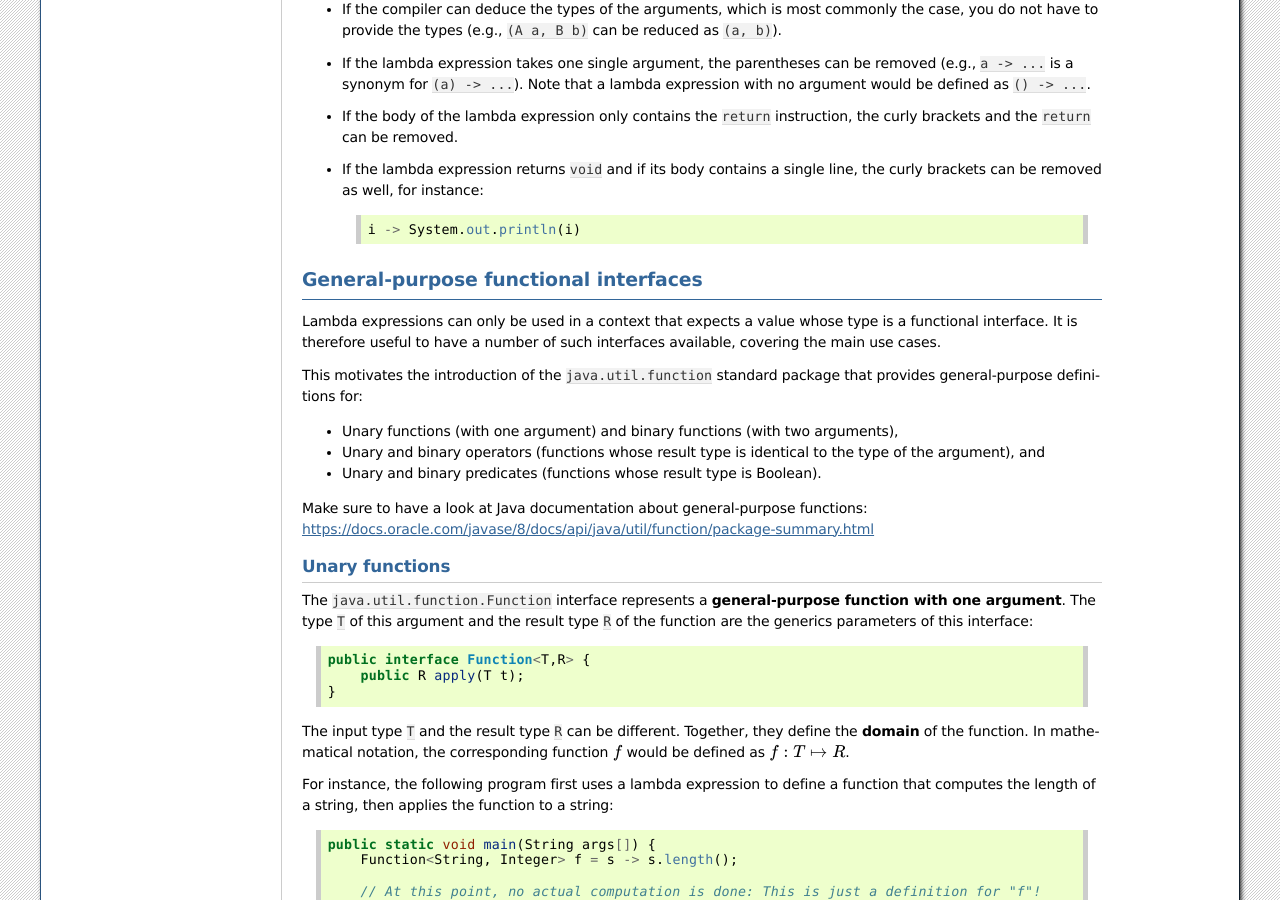
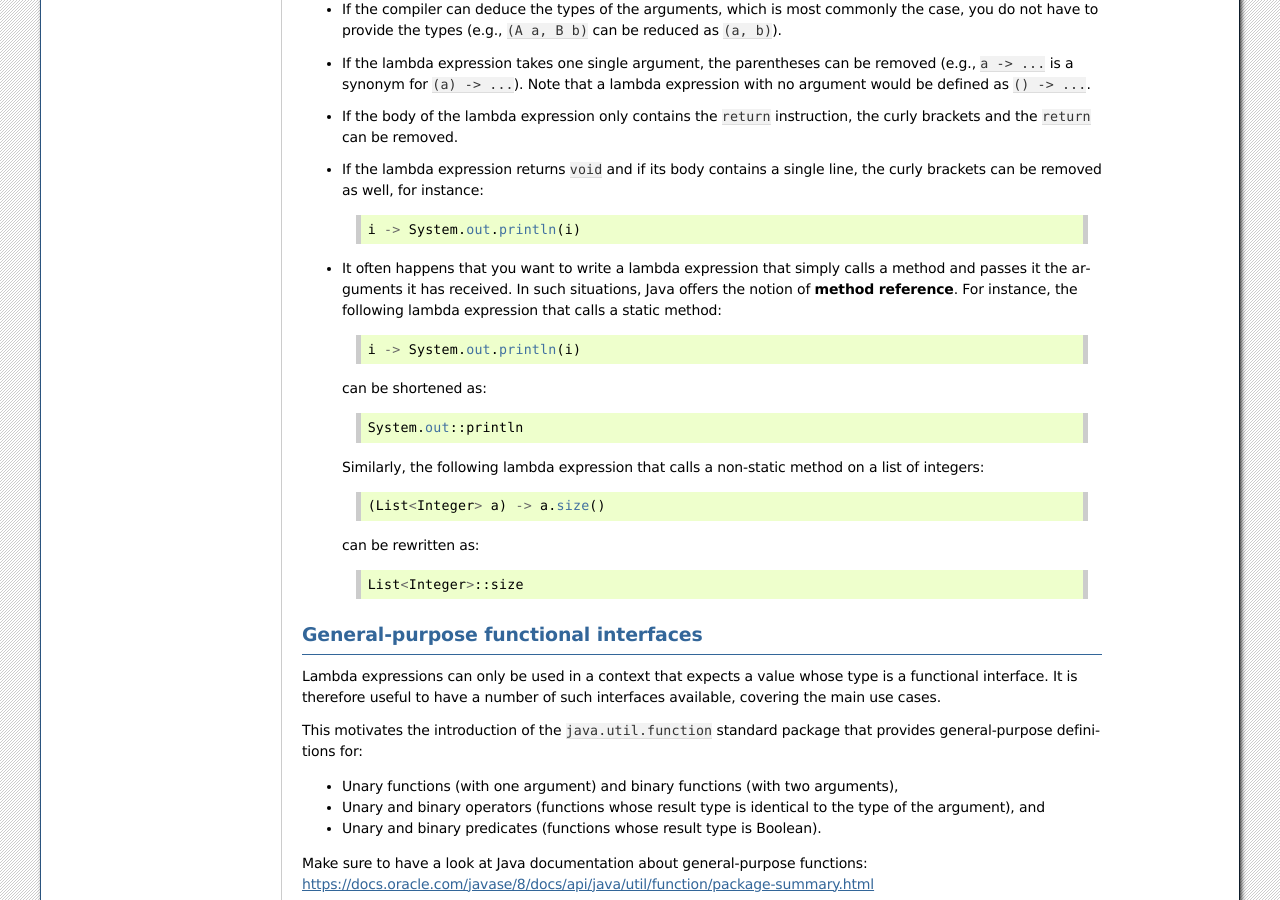
Before and after one commit to pschaus/book_lepl1402, a Sphinx documentation site: the page built from source/part6.rst, in a window 1280 px wide and 900 px high, scrolled down 10509 px. Built offline with Sphinx 7.4.7, drawn with Linux system fonts in a browser that asks for light colours; formulas are drawn with MathJax 3; some of the changed text lies outside the part shown.

Commit message:
method reference

```diff
--- a/source/part6.rst
+++ b/source/part6.rst
@@ -568,6 +568,30 @@ This general form can be lightened in different situations:
   .. code-block:: java
 
      i -> System.out.println(i)
+
+* It often happens that you want to write a lambda expression that simply calls a method and passes it the arguments it has received. In such situations, Java offers the notion of **method reference**. For instance, the following lambda expression that calls a static method:
+
+  .. code-block:: java
+
+     i -> System.out.println(i)
+
+  can be shortened as:
+
+  .. code-block:: java
+
+     System.out::println
+
+  Similarly, the following lambda expression that calls a non-static method on a list of integers:
+
+  ..  code-block:: java
+
+     (List<Integer> a) -> a.size()
+
+  can be rewritten as:
+
+  ..  code-block:: java
+
+     List<Integer>::size
 
 
 General-purpose functional interfaces
```
Also changed, not shown: other parts of source/part6.rst (+17 -26 lines).
